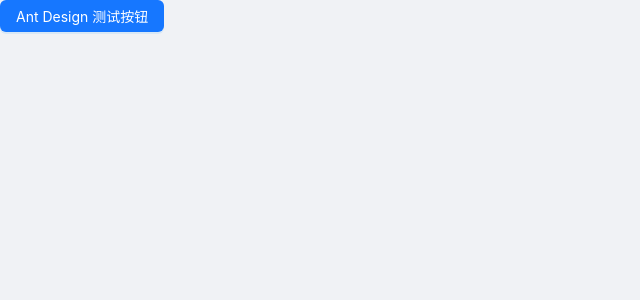
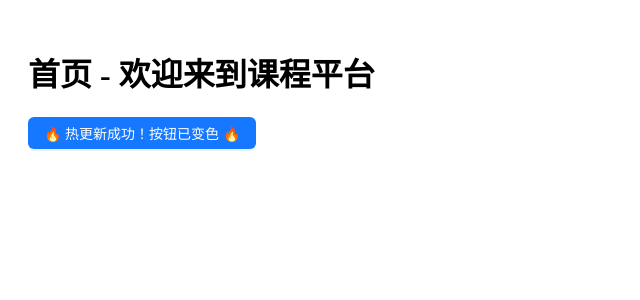
Before and after one commit to isabelle-yi/COURSE, a React (Vite) app in the folder course-platform/: page / in a window 1280 px wide. Shown: the top 300 px of the page, without its empty margins (0-640 px from the left). Built offline with nearby package versions, Linux system fonts and the light colour scheme.

Commit message:
搭建路由骨架

```diff
--- a/course-platform/src/App.tsx
+++ b/course-platform/src/App.tsx
@@ -1,5 +1,19 @@
-import { Button } from 'antd';
+// src/App.tsx
+import { Routes, Route } from 'react-router-dom';
+import HomePage from './pages/HomePage';
+import LoginPage from './pages/LoginPage';
+import InstructorDashboard from './pages/InstructorDashboard';
+import AdminDashboard from './pages/AdminDashboard';
+
 function App() {
-  return <Button type="primary">Ant Design 测试按钮</Button>;
+  return (
+    <Routes>
+      <Route path="/" element={<HomePage />} />
+      <Route path="/login" element={<LoginPage />} />
+      <Route path="/instructor/*" element={<InstructorDashboard />} />
+      <Route path="/admin/*" element={<AdminDashboard />} />
+    </Routes>
+  );
 }
+
 export default App;
--- a/course-platform/src/main.tsx
+++ b/course-platform/src/main.tsx
@@ -6,7 +6,7 @@ import { QueryClient, QueryClientProvider } from '@tanstack/react-query'
 import { ConfigProvider } from 'antd' // 1. 引入配置组件
 import zhCN from 'antd/locale/zh_CN' // 2. 引入中文包
 import App from './App'
-import './index.css'
+
 
 const queryClient = new QueryClient()
 
--- /dev/null
+++ b/course-platform/src/pages/AdminDashboard.tsx
@@ -0,0 +1,8 @@
+// src/pages/LoginPage.tsx
+import React from 'react';
+
+function AdminDashboard() {
+  return <div>管理端 - 管理系统设置</div>;
+}
+
+export default AdminDashboard; // ✅ 加上 default
--- /dev/null
+++ b/course-platform/src/pages/HomePage.tsx
@@ -0,0 +1,11 @@
+// src/pages/HomePage.tsx
+import { Button } from 'antd';
+
+export default function HomePage() {
+  return (
+    <div style={{ padding: '20px' }}>
+      <h1>首页 - 欢迎来到课程平台</h1>
+      <Button type="primary">🔥 热更新成功！按钮已变色 🔥</Button>
+    </div>
+  );
+}
--- /dev/null
+++ b/course-platform/src/pages/InstructorDashboard.tsx
@@ -0,0 +1,8 @@
+// src/pages/LoginPage.tsx
+import React from 'react';
+
+function InstructorDashboard() {
+  return <div>讲师端 - 管理你的课程</div>;
+}
+
+export default InstructorDashboard; // ✅ 加上 default
--- /dev/null
+++ b/course-platform/src/pages/LoginPage.tsx
@@ -0,0 +1,8 @@
+// src/pages/LoginPage.tsx
+import React from 'react';
+
+function LoginPage() {
+  return <div>登录页面</div>;
+}
+
+export default LoginPage; // ✅ 加上 default
```
